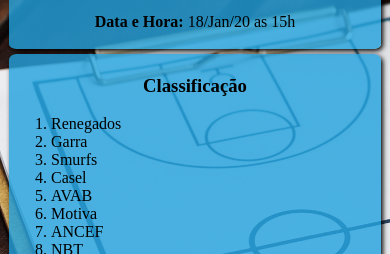
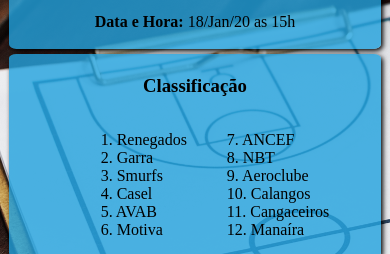
Before and after one commit to Amarildop1/LPBasquet, a plain HTML site: page index1.html in a window 390 px wide. Shown: the part 590-844 px from the top of the page. Drawn offline with Linux system fonts and the light colour scheme; files whose address does not match are found by name.

Commit message:
Responsividade da tabela de classificação

```diff
--- a/css/style.css
+++ b/css/style.css
@@ -92,6 +92,14 @@ body a{
   #classificacao h1{
     text-align: center;
   }
+ul{
+  list-style-type: none;
+}
+
+.classifGeral{
+  display: flex;
+  justify-content: center;
+}
 
 
   /* SEÇÃO VÍDEOS */
@@ -315,11 +323,23 @@ body a{
 
   /* SEÇÃO CLASSIFICAÇÃO */
   #classificacao{
-    grid-area: classificacao;
+
   }
   #classificacao .classifGeral{
     line-height: 2rem;
   }
+
+  ul{
+    text-decoration-style: none;
+    margin: 0;
+  }
+
+  .classifGeral{
+  display: flex;
+  flex-direction: column;
+  margin: 0px;
+}
+
 
   /* SEÇÃO VÍDEOS */
   #videos{
--- a/index1.html
+++ b/index1.html
@@ -7,14 +7,16 @@
 -->
 <!DOCTYPE html>
 <html lang="en">
+
 <head>
     <meta charset="UTF-8">
     <meta name="viewport" content="width=device-width, initial-scale=1.0">
     <meta http-equiv="X-UA-Compatible" content="ie=edge">
-        <link rel="icon" href="img/favicon.png"/>
+    <link rel="icon" href="img/favicon.png" />
     <link rel="stylesheet" href="./css/style.css">
     <title>Liga Pessoense de Basquete</title>
-        <link rel="stylesheet" href="https://use.fontawesome.com/releases/v5.0.10/css/all.css" integrity="sha384-+d0P83n9kaQMCwj8F4RJB66tzIwOKmrdb46+porD/OvrJ+37WqIM7UoBtwHO6Nlg" crossorigin="anonymous">
+    <link rel="stylesheet" href="https://use.fontawesome.com/releases/v5.0.10/css/all.css"
+        integrity="sha384-+d0P83n9kaQMCwj8F4RJB66tzIwOKmrdb46+porD/OvrJ+37WqIM7UoBtwHO6Nlg" crossorigin="anonymous">
 </head>
 
 <body>
@@ -46,7 +48,8 @@
             </div>
             <p><strong>Local:</strong> Vila Olímpica Parahyba</p>
             <p><strong>Data e Hora:</strong> 25/Jan/20 as 15h</p>
-                <p><strong>Endereço:</strong><a href="https://goo.gl/maps/xjpZX1TEHiT7Lh6j7" target="_blank"> R. Desportista Aurélio Rocha, S/N - B. Estados, Cep: 58033-455</a></p>
+            <p><strong>Endereço:</strong><a href="https://goo.gl/maps/xjpZX1TEHiT7Lh6j7" target="_blank"> R. Desportista
+                    Aurélio Rocha, S/N - B. Estados, Cep: 58033-455</a></p>
         </section>
         <!-- ÚLTIMOS JOGOS -->
         <section id="ultimosJogos">
@@ -67,27 +70,32 @@
         <section id="classificacao">
             <h1>Classificação</h1>
             <div class="classifGeral">
-                    <ol>
-                        <li>Renegados</li>
-                        <li>Garra</li>
-                        <li>Smurfs</li>
-                        <li>Casel</li>
-                        <li>AVAB</li>
-                        <li>Motiva</li>
-                        <li>ANCEF</li>
-                        <li>NBT</li>
-                        <li>Aeroclube</li>
-                        <li>Calangos</li>
-                        <li>Cangaceiros</li>
-                        <li>Manaíra</li>
-                    </ol>
+                <ul  class="listaParte1">
+                    <li>1. Renegados</li>
+                    <li>2. Garra</li>
+                    <li>3. Smurfs</li>
+                    <li>4. Casel</li>
+                    <li>5. AVAB</li>
+                    <li>6. Motiva</li>
+
+                </ul   >
+                <ul class="listaParte2">
+                    <li>7. ANCEF</li>
+                    <li>8. NBT</li>
+                    <li>9. Aeroclube</li>
+                    <li>10. Calangos</li>
+                    <li>11. Cangaceiros</li>
+                    <li>12. Manaíra</li>
+                </ul>
             </div>
         </section>
 
         <section id="videos">
             <h1>Vídeos</h1>
             <div class="videoYoutube">
-                    <iframe width="250" height="220" src="https://www.youtube.com/embed/t22flliJLTQ" frameborder="0" allow="accelerometer; autoplay; encrypted-media; gyroscope; picture-in-picture" allowfullscreen></iframe>
+                <iframe width="250" height="220" src="https://www.youtube.com/embed/t22flliJLTQ" frameborder="0"
+                    allow="accelerometer; autoplay; encrypted-media; gyroscope; picture-in-picture"
+                    allowfullscreen></iframe>
             </div>
         </section>
 
```
Lines whose indentation alone changed are shown as unchanged.
